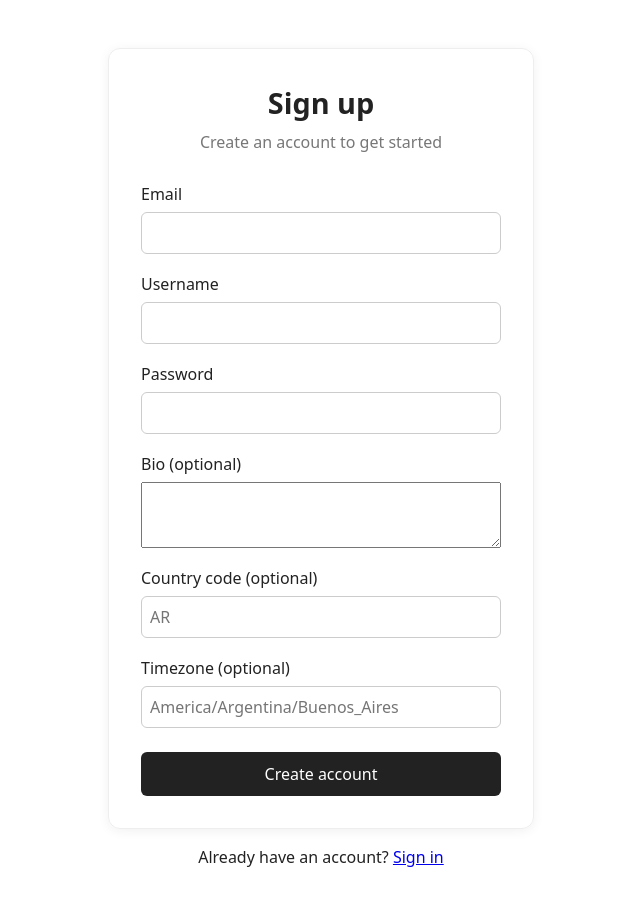
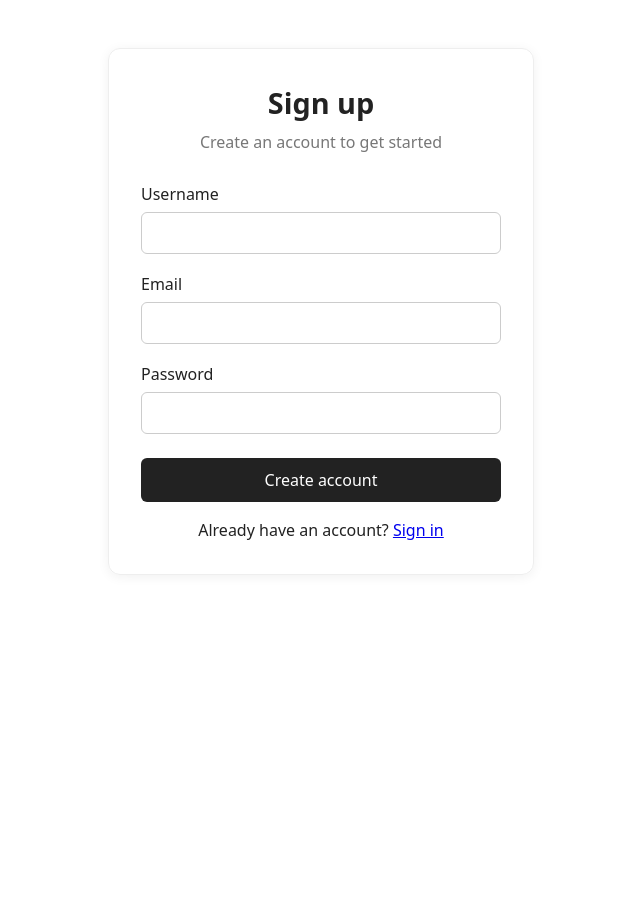
Before and after one commit to Marcel-Pereira/skills_marketplace, a Flask app: page /signup in a window 1280 px wide. Shown: the part 53-954 px from the top of the page, without its empty margins (319-959 px from the left). After the commit the page ends 628 px from the top, so only its background shows below. Run offline with Flask 3, Linux system fonts and the light colour scheme.

Commit message:
redesign

```diff
--- a/app/routes.py
+++ b/app/routes.py
@@ -18,7 +18,9 @@ main = Blueprint("main", __name__)
 
 @main.route("/")
 def index():
-    return render_template("index.html")
+    if current_user.is_authenticated:
+        return redirect(url_for("main.dashboard"))
+    return redirect(url_for("main.login"))
 
 
 # --- Accounts ---
@@ -32,9 +34,6 @@ def signup():
         email = request.form.get("email", "").strip().lower()
         username = request.form.get("username", "").strip()
         password = request.form.get("password", "")
-        bio = request.form.get("bio", "").strip() or None
-        country_code = request.form.get("country_code", "").strip().upper() or None
-        timezone = request.form.get("timezone", "").strip() or None
 
         if not email or not username or not password:
             flash("Email, username, and password are required.", "error")
@@ -47,13 +46,7 @@ def signup():
             flash("That email or username is already registered.", "error")
             return render_template("signup.html"), 409
 
-        user = User(
-            email=email,
-            username=username,
-            bio=bio,
-            country_code=country_code,
-            timezone=timezone,
-        )
+        user = User(email=email, username=username)
         user.set_password(password)
         db.session.add(user)
 
@@ -75,12 +68,12 @@ def login():
         return redirect(url_for("main.dashboard"))
 
     if request.method == "POST":
-        email = request.form.get("email", "").strip().lower()
+        username = request.form.get("username", "").strip()
         password = request.form.get("password", "")
-        user = User.query.filter_by(email=email).first()
+        user = User.query.filter_by(username=username).first()
 
         if user is None or not user.check_password(password):
-            flash("Invalid email or password.", "error")
+            flash("Invalid username or password.", "error")
             return render_template("login.html"), 401
 
         login_user(user)
--- a/app/static/style.css
+++ b/app/static/style.css
@@ -12,7 +12,7 @@ nav .brand { font-weight: bold; color: inherit; text-decoration: none; }
 .box h1 { margin: 0 0 6px; font-size: 1.8em; }
 .box > .muted { margin: 0 0 28px; }  /* the subtitle: close to the title, clear gap before the form or buttons */
 .box .stack { max-width: none; text-align: left; }
-.below-box { text-align: center; margin-top: 16px; }
+.auth-switch { text-align: center; margin: 16px 0 0; }
 
 /* Forms: fields stacked one per line */
 .stack { display: flex; flex-direction: column; gap: 18px; max-width: 360px; }
--- a/app/templates/base.html
+++ b/app/templates/base.html
@@ -8,7 +8,7 @@
 </head>
 <body>
   <nav>
-    {# The logo goes to the welcome page; signed-in pages override home_url to go to the dashboard #}
+    {# The logo uses the default entry route; signed-in pages link directly to the dashboard #}
     <a class="brand" href="{% block home_url %}{{ url_for('main.index') }}{% endblock %}">Skills Marketplace</a>
     {# Pages add their own links here, e.g. the dashboard adds "Sign out" #}
     {% block nav_links %}{% endblock %}
--- a/app/templates/signup.html
+++ b/app/templates/signup.html
@@ -5,30 +5,19 @@
     <h1>Sign up</h1>
     <p class="muted">Create an account to get started</p>
     <form method="post" class="stack">
+      <label>Username
+        <input id="username" name="username" type="text" value="{{ request.form.get('username', '') }}"
+               autocomplete="username" maxlength="50" required>
+      </label>
       <label>Email
         <input id="email" name="email" type="email" value="{{ request.form.get('email', '') }}"
                autocomplete="email" maxlength="255" required>
       </label>
-      <label>Username
-        <input id="username" name="username" type="text" value="{{ request.form.get('username', '') }}"
-               autocomplete="username" maxlength="50" required>
-      </label>
       <label>Password
         <input id="password" name="password" type="password" autocomplete="new-password" required>
       </label>
-      <label>Bio (optional)
-        <textarea id="bio" name="bio" rows="4">{{ request.form.get('bio', '') }}</textarea>
-      </label>
-      <label>Country code (optional)
-        <input id="country_code" name="country_code" type="text" value="{{ request.form.get('country_code', '') }}"
-               maxlength="2" placeholder="AR">
-      </label>
-      <label>Timezone (optional)
-        <input id="timezone" name="timezone" type="text" value="{{ request.form.get('timezone', '') }}"
-               maxlength="50" placeholder="America/Argentina/Buenos_Aires">
-      </label>
       <button type="submit">Create account</button>
     </form>
+    <p class="auth-switch">Already have an account? <a href="{{ url_for('main.login') }}">Sign in</a></p>
   </div>
-  <p class="below-box">Already have an account? <a href="{{ url_for('main.login') }}">Sign in</a></p>
 {% endblock %}
```
Also changed, not shown: app/templates/login.html (+4 -4 lines), tests/conftest.py (+4 -1 lines), tests/test_auth.py (+97 -19 lines), tests/test_basic.py (+9 -3 lines).
